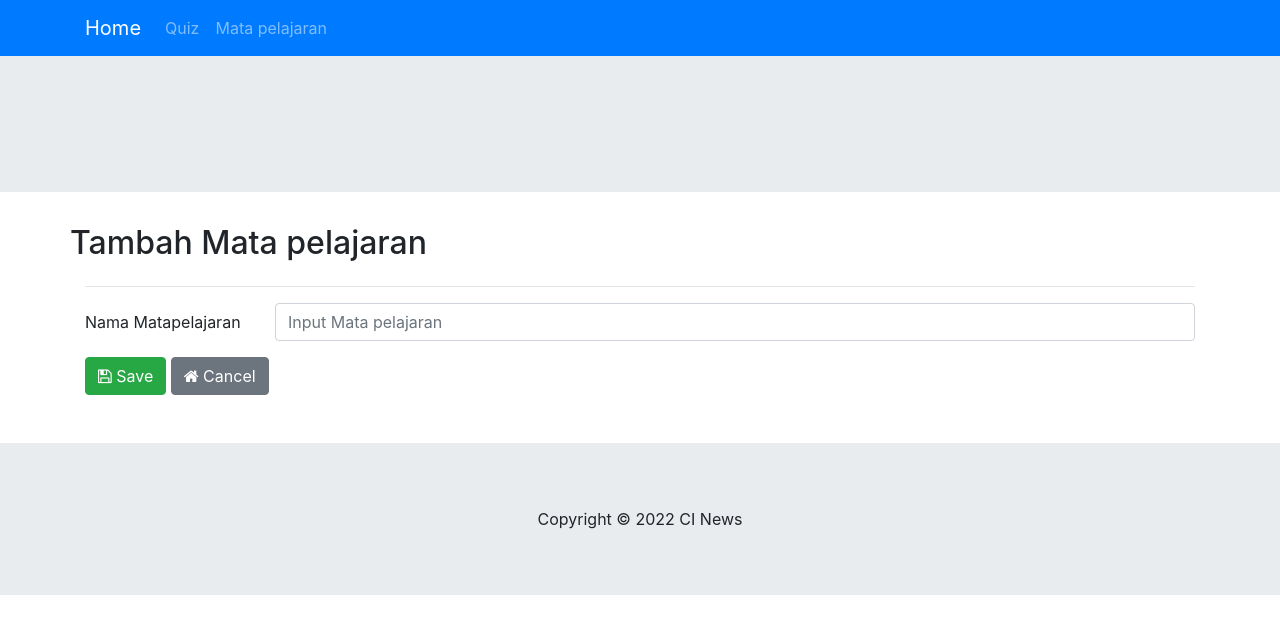
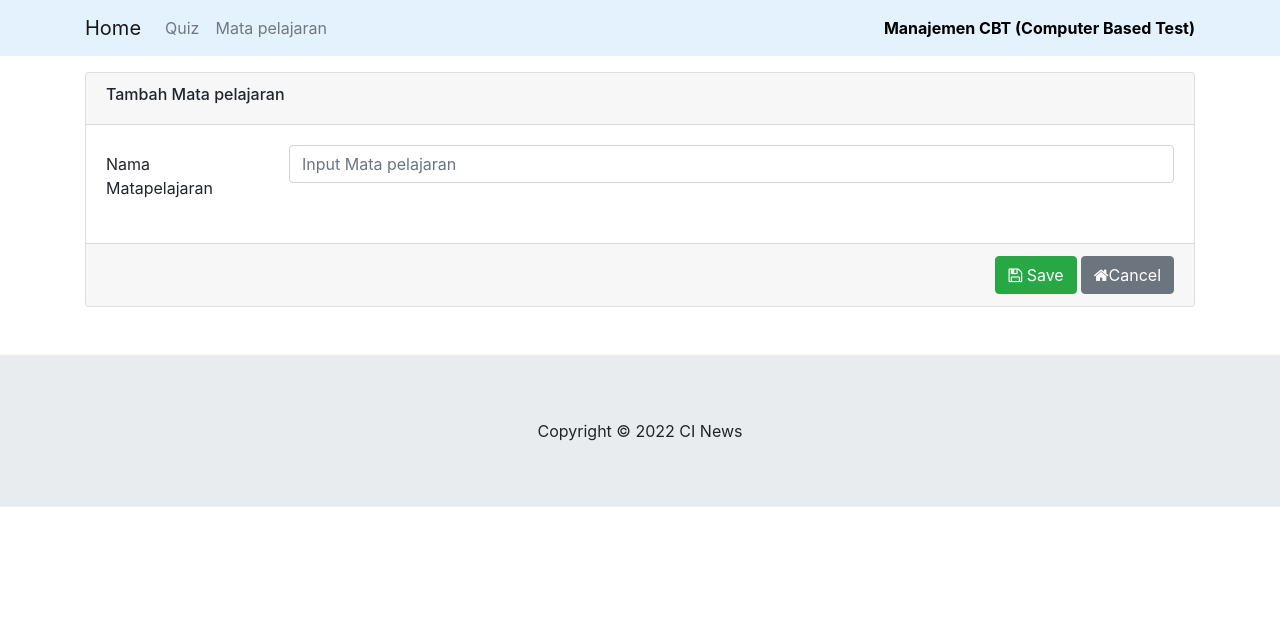
Before and after one commit to choirulihwan/CI4, a CodeIgniter 4 app: template backend/app/Views/qcategory_form.php in a window 1280 px wide. Shown: the top 634 px of the page. Run offline with PHP 8.4 and a stand-in for CodeIgniter, Linux system fonts and the light colour scheme; the template is opened without the code that fills it, so the values that code supplies are empty; some libraries are stand-ins or nearby versions.

Commit message:
fixing backend

```diff
--- a/backend/app/Views/layout/page_layout.php
+++ b/backend/app/Views/layout/page_layout.php
@@ -20,7 +20,7 @@
 
 <body>
 
-	<nav class="navbar navbar-expand-lg navbar-dark bg-primary">
+	<nav class="navbar navbar-expand-lg navbar-light" style="background-color: #e3f2fd;">
 		<div class="container">
 			<a class="navbar-brand" href="<?= base_url() ?>">Home</a>
 			<button class="navbar-toggler" type="button" data-toggle="collapse" data-target="#navbarNav" aria-controls="navbarNav" aria-expanded="false" aria-label="Toggle navigation">
@@ -36,6 +36,7 @@
 					</li>
 				</ul>
 			</div>
+			<span class="navbar-text my-2 my-lg-0" style="color:#000"><strong>Manajemen CBT (Computer Based Test)</strong></span>
 		</div>
 	</nav>
 
@@ -43,25 +44,18 @@
 		$uri = service('uri');
 	?>
 
-	<header class="jumbotron jumbotron-fluid">
+	<!-- <header class="jumbotron jumbotron-fluid">
 		<div class="container">
 			<div class="row">
 				<div class="col-md-12">
 					<h1 class="h1">
-					<?php
-					if ($uri->getSegment(1) === 'manquiz'):
-						$jdl_menu = 'List Pertanyaan';
-					elseif ($uri->getSegment(1) === 'mancategory'):
-    					$jdl_menu = 'List Pelajaran';
-					endif;
-					echo $jdl_menu;
-					?>
+
 					</h1>
-					<!-- Manajemen CBT (Computer Based Test) -->
+
 				</div>
 			</div>
 		</div>
-    </header>
+    </header> -->
 
     <?= $this->renderSection('content') ?>
 
--- a/backend/app/Views/qcategory_form.php
+++ b/backend/app/Views/qcategory_form.php
@@ -9,14 +9,16 @@ else:
     $judul = 'Tambah';
 endif;
 ?>
-<div class="container">
-    <div class="row">
-        <h2><?=$judul?> Mata pelajaran</h2>
+<div class="container mt-3">
+    <form method="post" action="">
+        <div class="card">
+            <div class="card-header">
+                <h6><?=$judul?> Mata pelajaran</h6>
             </div>
-    <hr/>
-    <form method="post" action="">
+
+            <div class="card-body">
+
                 <?php
-
                 if ($uri->getSegment(2) === 'edit'):
                 ?>
                 <input type="hidden" name="id" value="<?=$category['id'] ?>" />
@@ -27,14 +29,17 @@ endif;
                 <div class="form-group row">
                     <label for="category" class="col-sm-2 col-form-label">Nama Matapelajaran</label>
                     <div class="col-sm-10">
-                <input type="text" class="form-control" id="category" name="category" placeholder="Input Mata pelajaran" value="<?=($uri->getSegment(2) === 'edit') ? $category['category'] : '' ?>" required>
+                        <input type="text" class="form-control" id="category" name="category"
+                            placeholder="Input Mata pelajaran"
+                            value="<?=($uri->getSegment(2) === 'edit') ? $category['category'] : '' ?>" required>
+                    </div>
                 </div>
             </div>
 
-        <div class="form-group row">
-            <div class="col-sm-10">
-                <button type="submit" class="btn btn-success"><i class="fa fa-save"></i> Save</button>
-                <a href="<?=site_url('mancategory')?>" class="btn btn-secondary"><i class="fa fa-home"></i> Cancel</a>
+            <div class="card-footer text-muted">
+                <a href="<?=site_url('mancategory')?>" class="btn btn-secondary pull-right"><i
+                        class="fa fa-home"></i>Cancel</a>
+                <button type="submit" class="btn btn-success pull-right mr-1"><i class="fa fa-save"></i> Save</button>
             </div>
         </div>
     </form>
```
Also changed, not shown: backend/app/Views/qcategory_list.php (+27 -11 lines), backend/app/Views/quiz_form.php (+22 -17 lines), backend/app/Views/quiz_list.php (+9 -8 lines). Lines whose indentation alone changed are shown as unchanged.
